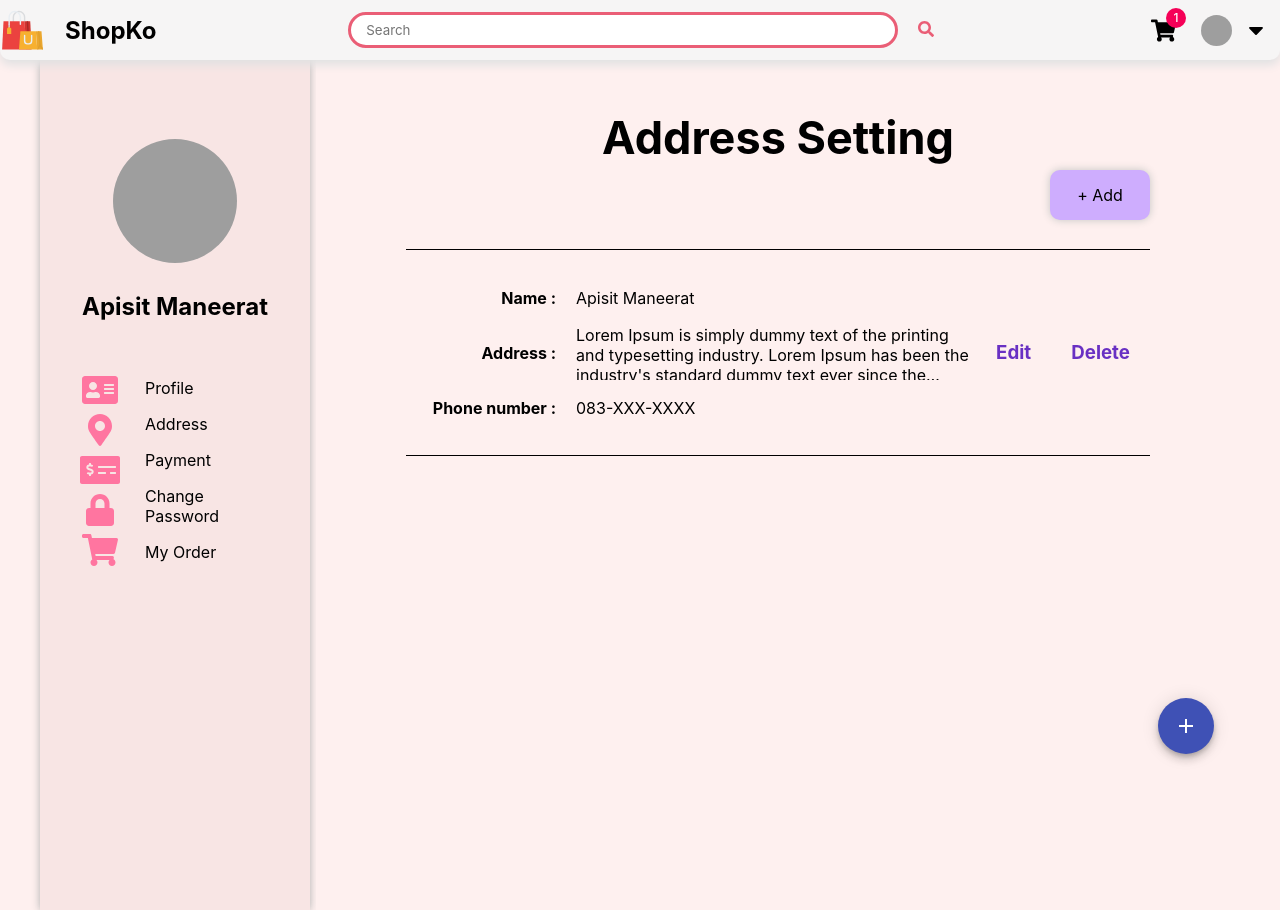
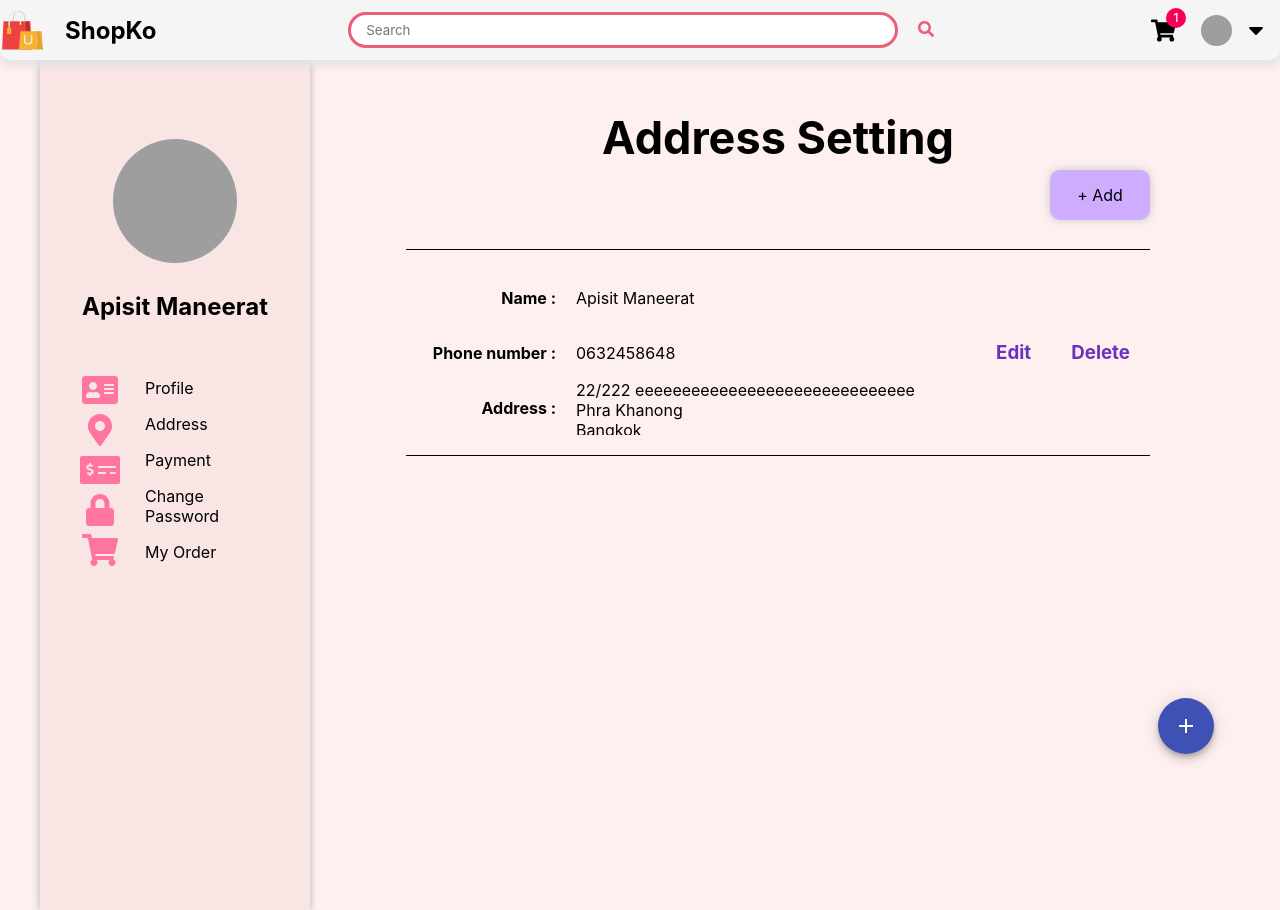
Before and after one commit to Mixko50/ShopKo, a Next.js app: page /account/address in a window 1280 px wide. Built offline with nearby package versions, Linux system fonts and the light colour scheme; grey boxes are pictures that could not be loaded.

Commit message:
[Edit] address information

```diff
--- a/context/profileContext.js
+++ b/context/profileContext.js
@@ -30,8 +30,11 @@ const user = {
             province: "Bangkok",
             district: "Phra Khanong",
             subdistrict: "Bang chak",
+            post: "10260",
             phone: "083-XXX-XXXX",
             details: "23/1313113 Sukhumvit Road",
+            house_number: "22/222",
+            details: "eeeeeeeeeeeeeeeeeeeeeeeeeeeeee",
         },
     ],
     profilepic:
--- a/pages/account/address.js
+++ b/pages/account/address.js
@@ -1,10 +1,15 @@
-import React, { Fragment, useRef } from "react";
+import React, { Fragment, useContext, useRef } from "react";
 import LayoutWithSideNav from "../../components/Layout/LayoutWithSideNav";
 import AddressEdit from "../../components/forum/AddressEdit";
 import Styles from "../../styles/account/address";
+import { ProfileContext } from "../../context/profileContext";
 
 const address = () => {
     const addressEditRef = useRef(null);
+    const ProfileState = useContext(ProfileContext);
+    const Profile = ProfileState.profile;
+
+    console.log(Profile.address[0].house_number);
 
     return (
         <Fragment>
@@ -27,31 +32,28 @@ const address = () => {
                         <div>
                             <h4>Name :</h4>
                         </div>
-                        <div>Apisit Maneerat</div>
+                        <div>
+                            {Profile.firstname} {Profile.lastname}
+                        </div>
+                        <div>
+                            <h4>Phone number :</h4>
+                        </div>
+                        <div>{Profile.phone}</div>
                         <div>
                             <h4>Address :</h4>
                         </div>
                         <div>
                             <p className="address-detail">
-                                Lorem Ipsum is simply dummy text of the printing
-                                and typesetting industry. Lorem Ipsum has been
-                                the industry's standard dummy text ever since
-                                the 1500s, when an unknown printer took a galley
-                                of type and scrambled it to make a type specimen
-                                book. It has survived not only five centuries,
-                                but also the leap into electronic typesetting,
-                                remaining essentially unchanged. It was
-                                popularised in the 1960s with the release of
-                                Letraset sheets containing Lorem Ipsum passages,
-                                and more recently with desktop publishing
-                                software like Aldus PageMaker including versions
-                                of Lorem Ipsum.
+                                {Profile.address[0].house_number}{" "}
+                                {Profile.address[0].details}
+                                <br />
+                                {Profile.address[0].district}
+                                <br />
+                                {Profile.address[0].province}
+                                <br />
+                                {Profile.address[0].post}
                             </p>
                         </div>
-                        <div>
-                            <h4>Phone number :</h4>
-                        </div>
-                        <div>083-XXX-XXXX</div>
                     </div>
                     <div className="address-edit">
                         <a
--- a/styles/account/Address.js
+++ b/styles/account/Address.js
@@ -26,6 +26,7 @@ export default css`
     .setting-box {
         display: flex;
         border-bottom: 1px black solid;
+        height: auto;
     }
 
     .add-button {
@@ -55,16 +56,17 @@ export default css`
         align-items: center;
     }
 
-    .address-setting > div:nth-child(4) {
+    .address-setting > div:nth-child(6) {
         align-items: unset;
     }
 
     .address-detail {
+        height: auto;
         overflow: hidden;
-        text-overflow: ellipsis;
+        /* text-overflow: ellipsis;
         display: -webkit-box;
         -webkit-line-clamp: 3;
-        -webkit-box-orient: vertical;
+        -webkit-box-orient: vertical; */ */
     }
 
     .address-edit {
```
